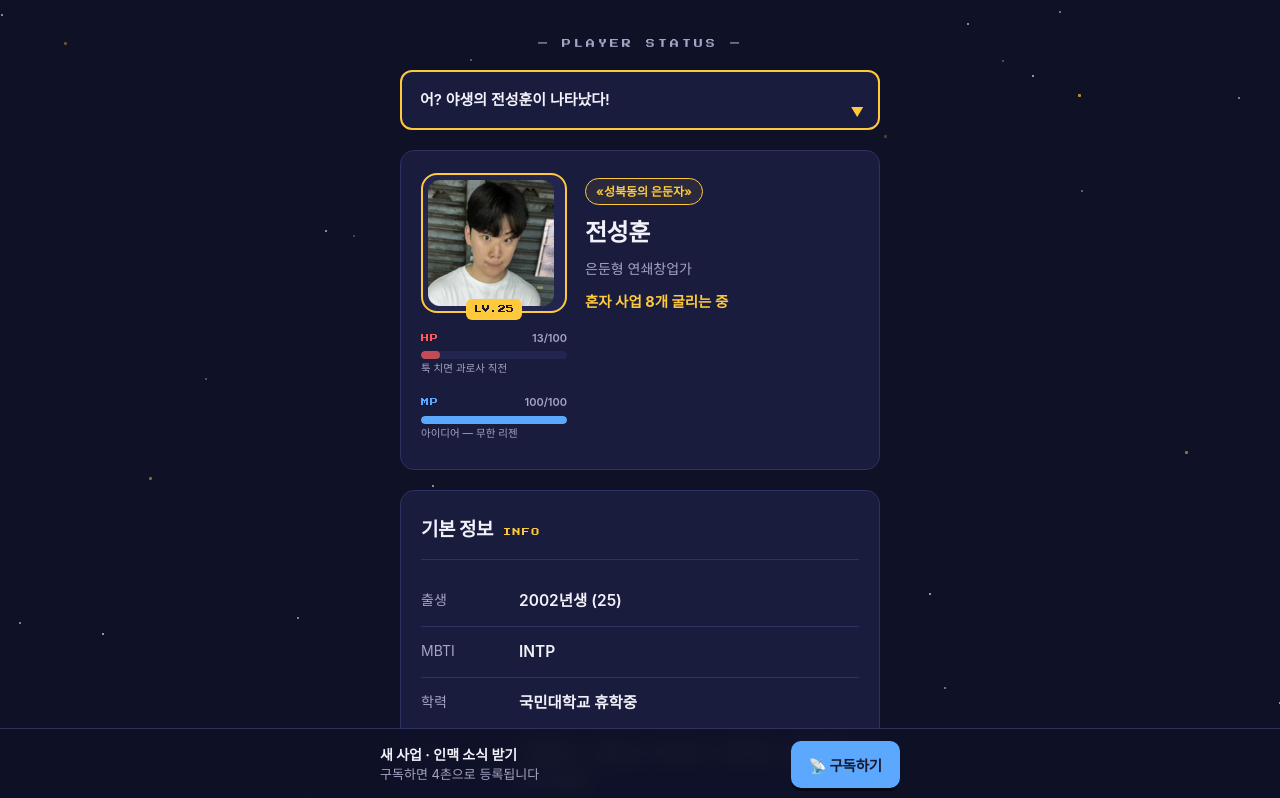
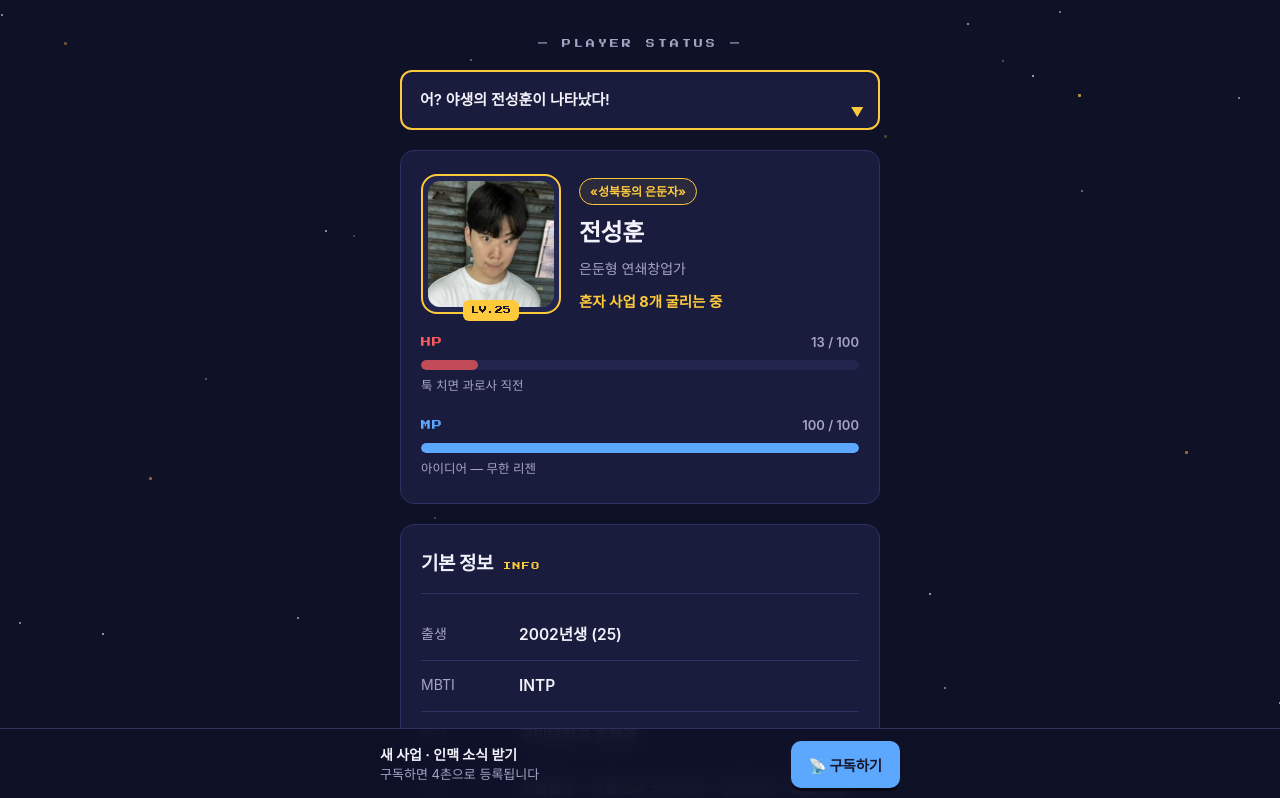
Before and after one commit to seonghun4997/sunghoon, a Next.js app: page / in a window 1280 px wide. Shown: the top 798 px of the page. Built offline with nearby package versions, Linux system fonts and the light colour scheme; no server answers; a web font is replaced by a local one.

Commit message:
Add files via upload

```diff
--- a/app/globals.css
+++ b/app/globals.css
@@ -32,13 +32,7 @@ body{
 @keyframes bob{50%{transform:translateY(3px)}}
 
 /* 히어로 */
-.hero{display:flex;gap:18px;align-items:flex-start;margin-bottom:6px}
-.hero-left{flex-shrink:0;display:flex;flex-direction:column;gap:16px;width:146px}
-.hero-left .barwrap{margin-top:0}
-.hero-left .barhead{font-size:11px;margin-bottom:3px}
-.hero-left .barhead .lb{font-size:8px}
-.hero-left .bar{height:8px}
-.hero-left .cap{font-size:10.5px;margin-top:2px;line-height:1.45}
+.hero{display:flex;gap:18px;align-items:center;margin-bottom:12px}
 .sprite-box{flex-shrink:0;position:relative;border-radius:16px;padding:5px;background:var(--card2);border:2px solid var(--gold)}
 .sprite-box img{display:block;border-radius:12px;object-fit:cover}
 .sprite-box .lv{position:absolute;bottom:-9px;left:50%;transform:translateX(-50%);background:var(--gold);color:#17182E;font-family:var(--pixel);font-size:8px;padding:3px 8px;border-radius:6px;white-space:nowrap}
--- a/app/page.js
+++ b/app/page.js
@@ -149,21 +149,9 @@ export default function Home() {
         {/* 캐릭터 */}
         <section className="card">
           <div className="hero">
-            <div className="hero-left">
-              <div className="sprite-box">
-                <img src="/profile.jpg" alt="전성훈" width={126} height={126} />
-                <div className="lv">LV.25</div>
-              </div>
-              <div className="barwrap">
-                <div className="barhead"><span className="lb" style={{ color: "#FF5B5B" }}>HP</span><span className="val">13/100</span></div>
-                <div className="bar"><div className="hp-crit" style={{ width: "13%", background: "#FF5B5B" }} /></div>
-                <div className="cap">툭 치면 과로사 직전</div>
-              </div>
-              <div className="barwrap">
-                <div className="barhead"><span className="lb" style={{ color: "var(--mp)" }}>MP</span><span className="val">100/100</span></div>
-                <div className="bar"><div style={{ width: "100%", background: "var(--mp)" }} /></div>
-                <div className="cap">아이디어 — 무한 리젠</div>
-              </div>
+            <div className="sprite-box">
+              <img src="/profile.jpg" alt="전성훈" width={126} height={126} />
+              <div className="lv">LV.25</div>
             </div>
             <div style={{ minWidth: 0, paddingTop: 4 }}>
               <div className="title-chip">«성북동의 은둔자»</div>
@@ -171,6 +159,16 @@ export default function Home() {
               <div className="sub">은둔형 연쇄창업가</div>
               <div className="tagline">혼자 사업 8개 굴리는 중</div>
             </div>
+          </div>
+          <div className="barwrap">
+            <div className="barhead"><span className="lb" style={{ color: "#FF5B5B" }}>HP</span><span className="val">13 / 100</span></div>
+            <div className="bar"><div className="hp-crit" style={{ width: "13%", background: "#FF5B5B" }} /></div>
+            <div className="cap">툭 치면 과로사 직전</div>
+          </div>
+          <div className="barwrap">
+            <div className="barhead"><span className="lb" style={{ color: "var(--mp)" }}>MP</span><span className="val">100 / 100</span></div>
+            <div className="bar"><div style={{ width: "100%", background: "var(--mp)" }} /></div>
+            <div className="cap">아이디어 — 무한 리젠</div>
           </div>
         </section>
 
```
